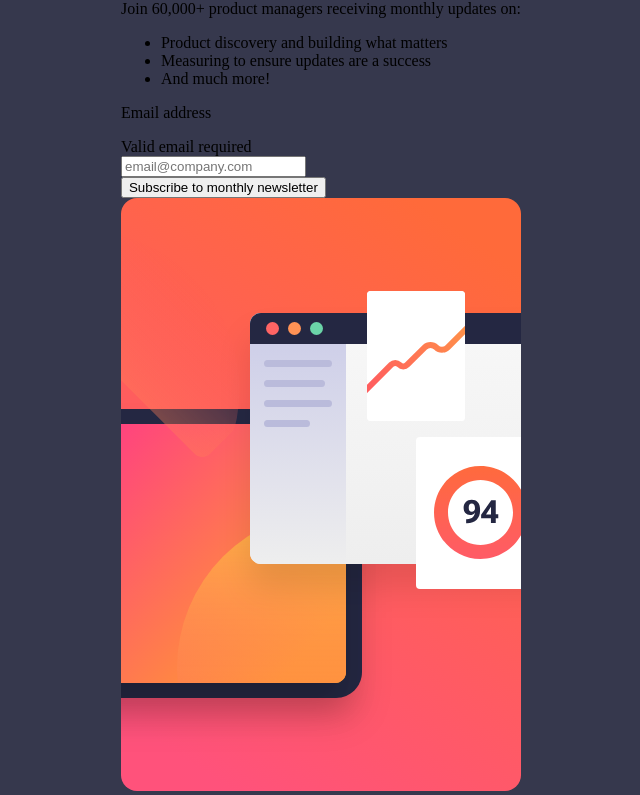
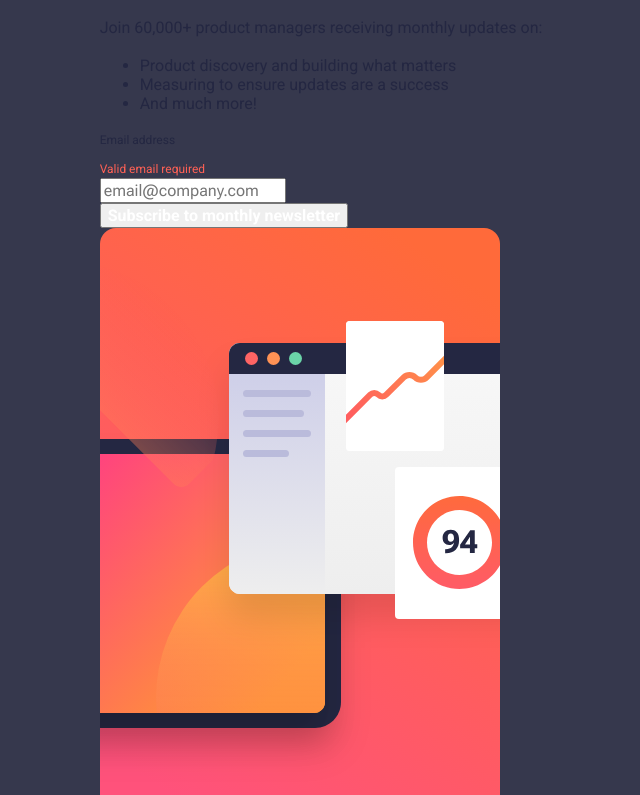
Before and after one commit to bluepersia/newsletter-signup-2, a plain HTML site: page index.html in a window 1280 px wide. Shown: the part 346-1141 px from the top of the page, without its empty margins (319-959 px from the left). Drawn offline with Linux system fonts and the light colour scheme.

Commit message:
Typography

```diff
--- a/index.html
+++ b/index.html
@@ -5,7 +5,7 @@
   <meta name="viewport" content="width=device-width,initial-scale=1.0"/>
   <link rel="preconnect" href="https://fonts.googleapis.com">
   <link rel="preconnect" href="https://fonts.gstatic.com" crossorigin>
-  <link href="https://fonts.googleapis.com/css2?family=Roboto:wght@400;700&display=swap" rel="stylesheet">
+  <link href="https://fonts.googleapis.com/css2?family=Roboto+Flex:opsz@8..144&family=Roboto:wght@400;700&display=swap" rel="stylesheet">
   <link rel="stylesheet" href="style.css"/>
   <link rel="icon" type="image/png" sizes="32x32" href="./assets/images/favicon-32x32.png">
 
--- a/style.css
+++ b/style.css
@@ -8,6 +8,7 @@
     --g-1: linear-gradient(180deg, #FF6A3A, #FF527B);
 
     --f-1: "Roboto", sans-serif;
+    --f-2: "Roboto Flex", sans-serif;
 }
 
 body {
@@ -20,14 +21,54 @@ body {
     justify-content: center;
 }
 
-* {
+#cmp * {
     box-sizing: border-box;
 }
 
-* :first-child {
+#cmp * :first-child {
     margin-top: 0;
 }
 
-* :last-child {
+#cmp * :last-child {
     margin-bottom: 0;
 }
+
+
+#cmp {
+    font-family: var(--f-1);
+    color: var(--c-DarkNavy);
+}
+
+#cmp p
+{
+    line-height: 1.5;
+}
+
+#cmp__title
+{
+    font-size: 2.5rem;
+}
+
+
+#cmp__input-label, #cmp__input-error {
+    font-size: .75rem;
+}
+
+#cmp__input-error {
+    color: var(--c-Verm);
+}
+
+
+#cmp__email
+ {
+    font-family: var(--f-2);
+    font-size: inherit;
+    color: inherit;
+ }
+
+ #cmp__btn {
+    font-family: inherit;
+    font-weight: bold;
+    font-size: inherit;
+    color: var(--c-White);
+ }
```
